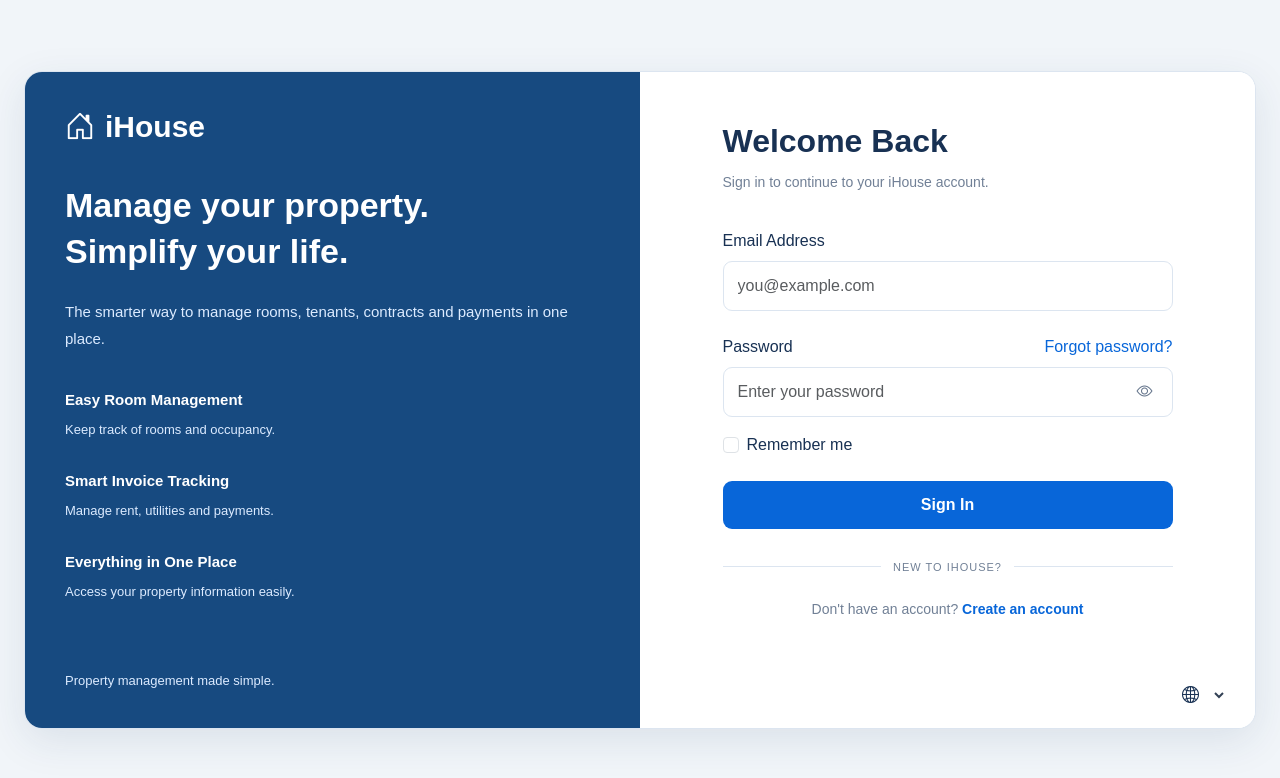
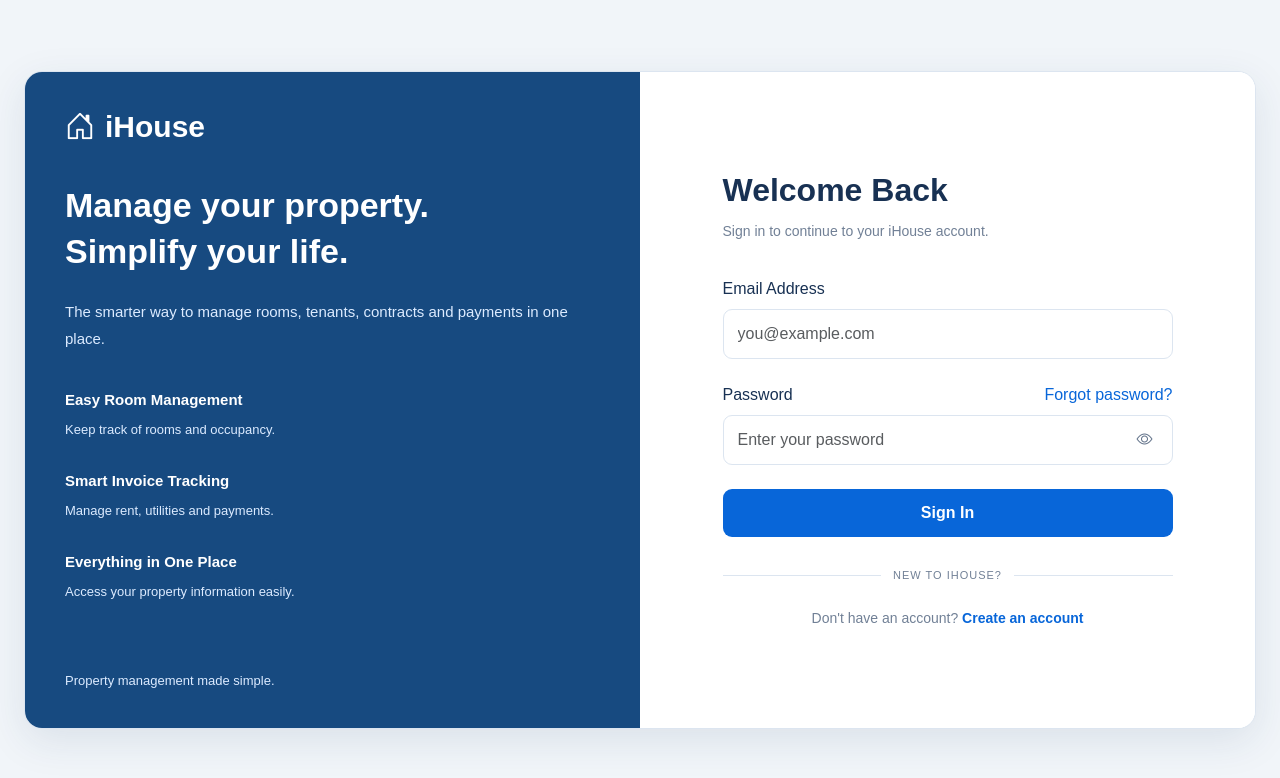
Before and after one commit to imthetwo/ihouse, an ASP.NET Core app: page / in a window 1280 px wide. Shown: the top 778 px of the page. Run offline with ASP.NET Core 8, Linux system fonts and the light colour scheme; lists and menus that the app fills with data are empty; some libraries are stand-ins or nearby versions.

Commit message:
Remove language selector and remember-me login option

```diff
--- a/Controllers/Accounts/AccountController.cs
+++ b/Controllers/Accounts/AccountController.cs
@@ -77,7 +77,7 @@ public class AccountController : Controller
         var result = await _signIn.PasswordSignInAsync(
             user,
             model.Password,
-            model.RememberMe,
+            isPersistent: false,
             lockoutOnFailure: true);
 
         if (result.Succeeded)
--- a/Models/ViewModels/Account/Login.cs
+++ b/Models/ViewModels/Account/Login.cs
@@ -11,6 +11,4 @@ public class LoginViewModel
     [Required(ErrorMessage = "Password is required.")]
     [DataType(DataType.Password)]
     public string Password { get; set; } = "";
-
-    public bool RememberMe { get; set; }
 }
--- a/Views/Accounts/Account/Login.cshtml
+++ b/Views/Accounts/Account/Login.cshtml
@@ -116,7 +116,7 @@
                         </div>
 
                         <!-- Password -->
-                        <div class="mb-3">
+                        <div class="mb-4">
 
                             <div class="d-flex justify-content-between align-items-center mb-2">
 
@@ -144,19 +144,6 @@
 
                             <span asp-validation-for="Password"
                                   class="text-danger"></span>
-
-                        </div>
-
-                        <!-- Remember Me -->
-                        <div class="form-check mb-4">
-
-                            <input asp-for="RememberMe"
-                                   class="form-check-input" />
-
-                            <label asp-for="RememberMe"
-                                   class="form-check-label">
-                                Remember me
-                            </label>
 
                         </div>
 
@@ -191,25 +178,6 @@
 
             </section>
 
-            <!-- Language selector -->
-            <div class="login-language">
-
-                <i class="bi bi-globe2"></i>
-
-                <label for="authLanguage"
-                       class="visually-hidden">
-                    Language
-                </label>
-
-                <select id="authLanguage"
-                        class="auth-language"
-                        aria-label="Language">
-
-
-                </select>
-
-            </div>
-
         </div>
 
     </div>
--- a/wwwroot/css/auth.css
+++ b/wwwroot/css/auth.css
@@ -259,28 +259,6 @@ body.auth-body {
         background-color: #DCE5F0;
     }
 
-.login-language {
-    display: flex;
-    justify-content: flex-end;
-    align-items: center;
-    gap: 8px;
-    width: 100%;
-    padding: 12px 28px 20px;
-    color: #183153;
-}
-
-    .login-language .bi {
-        font-size: 17px;
-    }
-
-.auth-language {
-    border: none;
-    background-color: transparent;
-    color: #334155;
-    font-size: 13px;
-    cursor: pointer;
-}
-
 /* ===== 6. REGISTER PAGE ===== */
 
 .register-page {
@@ -378,9 +356,6 @@ body.auth-body {
         font-size: 28px;
     }
 
-    .login-language {
-        padding: 12px 24px 20px;
-    }
 }
 
 /* ===== 8. MOBILE ===== */
```
